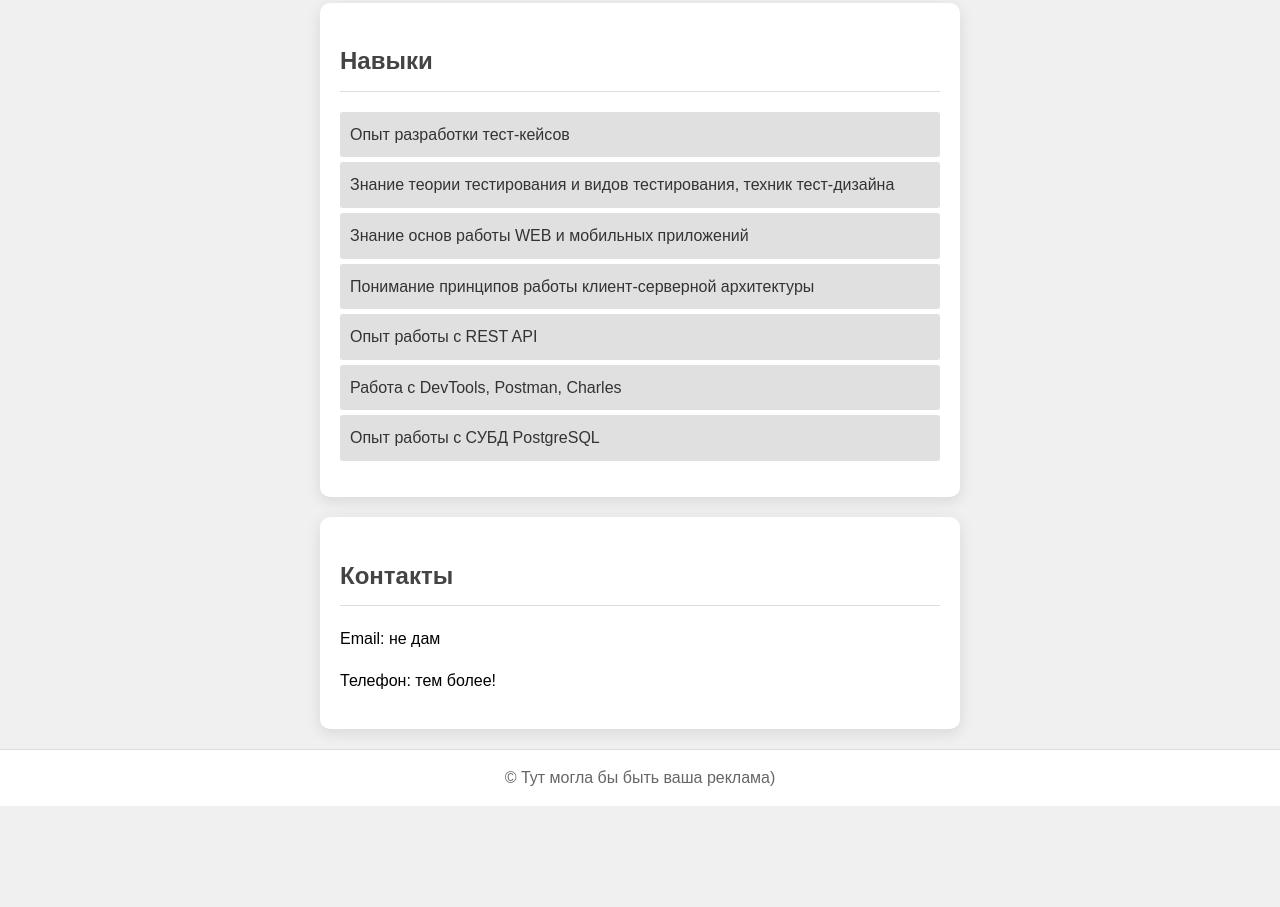
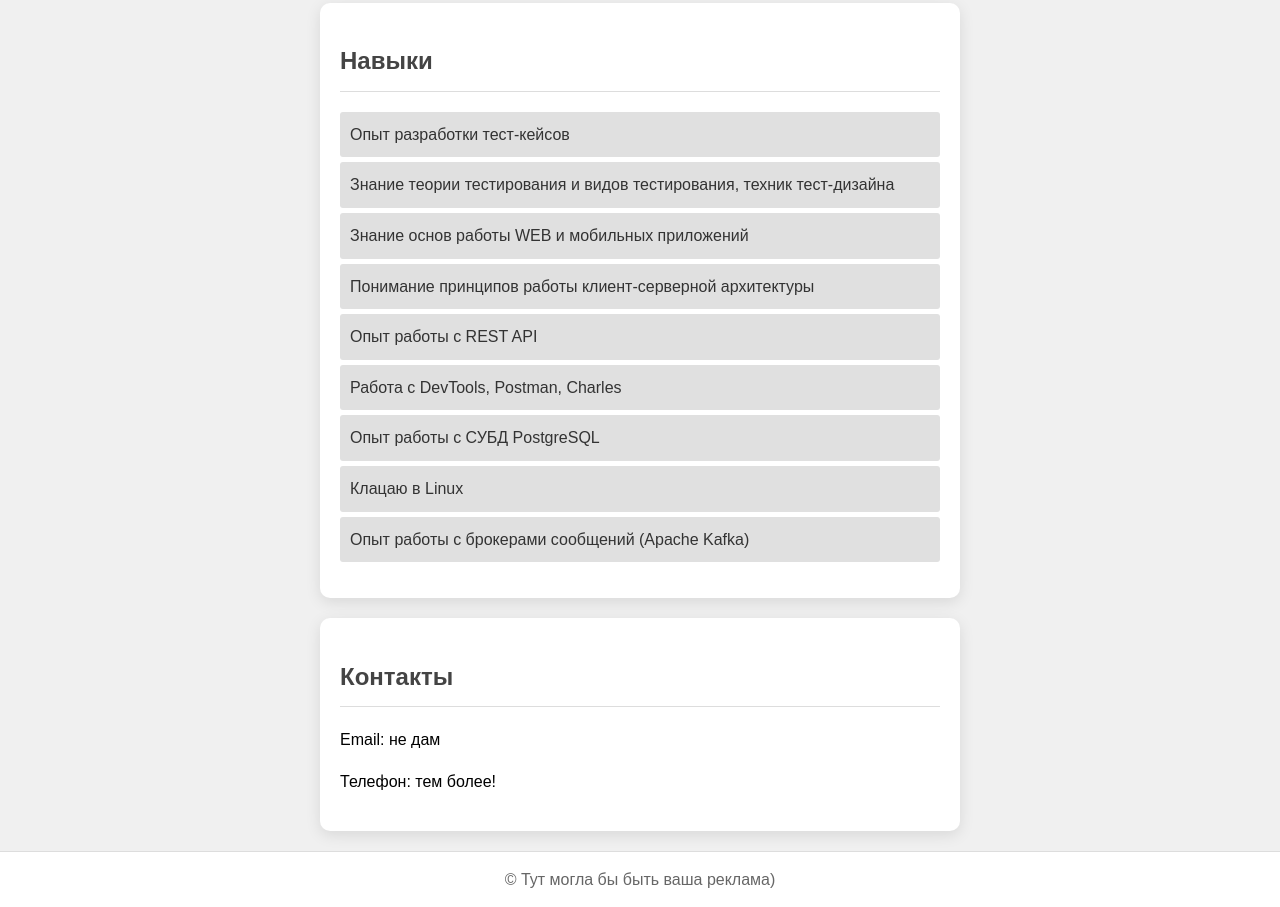
Before and after one commit to makeml/cv-test, a plain HTML site: page index.html in a window 1280 px wide. Shown: the part 738-1645 px from the top of the page. Before the commit the page ends 1544 px from the top, so only its background shows below. Drawn offline with Linux system fonts and the light colour scheme.

Commit message:
изменил фотку и добавил скиллы

```diff
--- a/index.html
+++ b/index.html
@@ -27,6 +27,8 @@
             <li>Опыт работы с REST API</li>
             <li>Работа с DevTools, Postman, Charles</li>
             <li>Опыт работы с СУБД PostgreSQL </li>
+            <li>Клацаю в Linux </li>
+            <li>Опыт работы с брокерами сообщений (Apache Kafka) </li>
         </ul>
     </section>
     <section class="contact">
```
Also changed, not shown: kotik.jpg.
